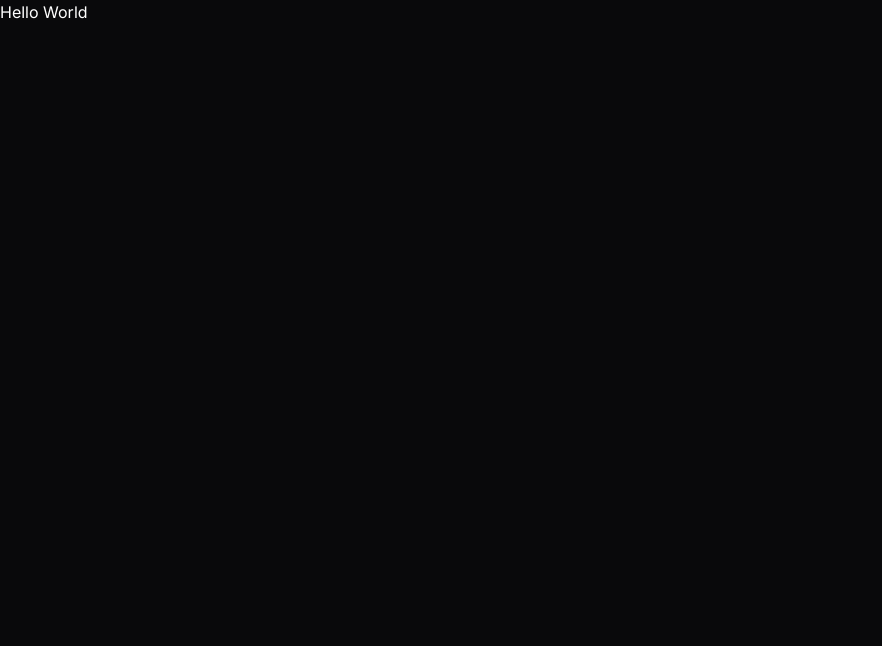
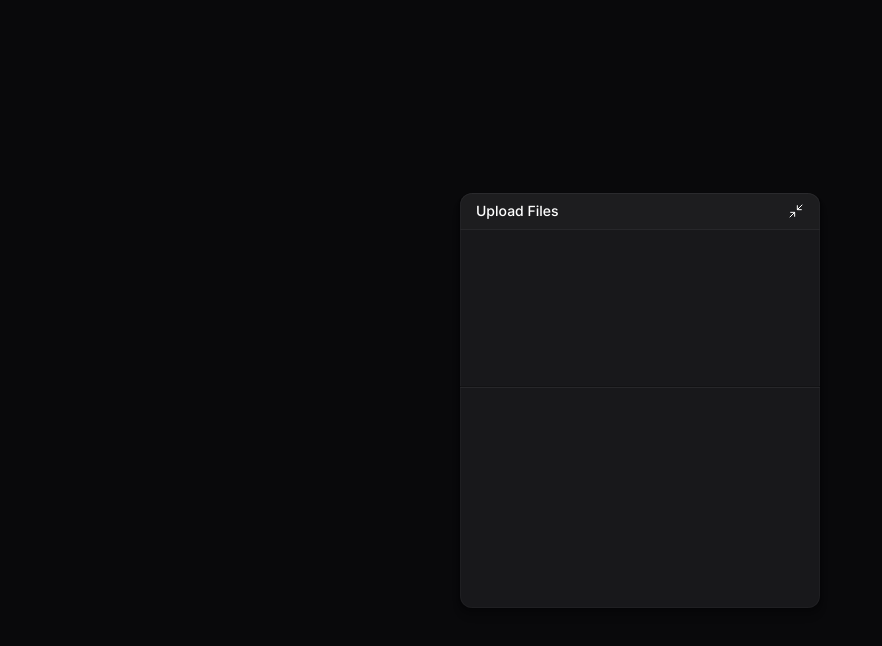
Before and after one commit to juanveronez/upload-client, a React (Vite) app: page / in a window 1280 px wide. Shown: the top 646 px of the page, without its empty margins (0-882 px from the left). Built offline with nearby package versions, Linux system fonts and the light colour scheme.

Commit message:
feat: initial components for upload widget and global styles

```diff
--- a/src/app.tsx
+++ b/src/app.tsx
@@ -1,3 +1,10 @@
+import { UploadWidget } from "./components/upload-widget";
+
 export function App() {
-  return <h1>Hello World</h1>
+  return (
+    // Why dvh? https://web.dev/blog/viewport-units?hl=pt-br
+    <main className="h-dvh flex flex-col justify-center items-center p-10">
+      <UploadWidget />
+    </main>
+  )
 }
--- /dev/null
+++ b/src/components/upload-widget-dropzone.tsx
@@ -0,0 +1,3 @@
+export function UploadWidgetDropzone() {
+  return <div className="px-3 h-32" />
+}
--- /dev/null
+++ b/src/components/upload-widget-header.tsx
@@ -0,0 +1,12 @@
+import { Minimize2 } from "lucide-react";
+
+export function UploadWidgetHeader() {
+  return (
+    <div className="w-full p-4 py-2 bg-white/2 border-zinc-800 border-b flex items-center justify-between">
+      <span className="text-sm font-medium">Upload Files</span>
+      <button>
+        <Minimize2 strokeWidth={1.5} className="size-4" />
+      </button>
+    </div>
+  )
+}
--- /dev/null
+++ b/src/components/upload-widget-upload-list.tsx
@@ -0,0 +1,3 @@
+export function UploadWidgetUploadList() {
+  return <div className="px-3 h-48" />
+}
--- /dev/null
+++ b/src/components/upload-widget.tsx
@@ -0,0 +1,19 @@
+import { UploadWidgetDropzone } from "./upload-widget-dropzone";
+import { UploadWidgetHeader } from "./upload-widget-header";
+import { UploadWidgetUploadList } from "./upload-widget-upload-list";
+
+export function UploadWidget() {
+  return (
+    <div className="bg-zinc-900 w-full overflow-hidden max-w-[360px] rounded-xl shadow-shape">
+      <UploadWidgetHeader />
+
+      <div className="flex flex-col gap-4 py-3">
+        <UploadWidgetDropzone />
+
+        <div className="h-px bg-zinc-800 border-t border-black/50 box-content" />
+
+        <UploadWidgetUploadList />
+      </div>
+    </div>
+  )
+}
--- a/src/style.css
+++ b/src/style.css
@@ -2,4 +2,9 @@
 
 @theme {
   --font-sans: Inter;
+
+  --shadow-shape: 0px 8px 8px rgba(0, 0, 0, 0.1), 0px 4px 4px rgba(0, 0, 0, 0.1), 0px 2px 2px rgba(0, 0, 0, 0.1), 0px 0px 0px 1px rgba(0, 0, 0, 0.1), inset 0px 0px 0px 1px rgba(255, 255, 255, 0.03), inset 0px 1px 0px rgba(255, 255, 255, 0.03);
+  --shadow-shape-content: 0px 0px 0px 1px rgba(0, 0, 0, 0.25), inset 0px 1px 0px rgba(255, 255, 255, 0.02), inset 0px 0px 0px 1px rgba(255, 255, 255, 0.02);
+
+  --opacity-2: 2%;
 }
```
